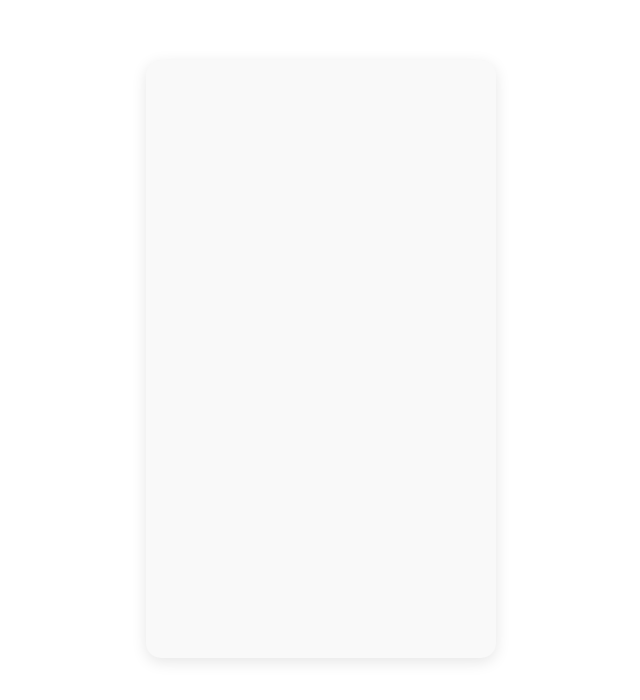
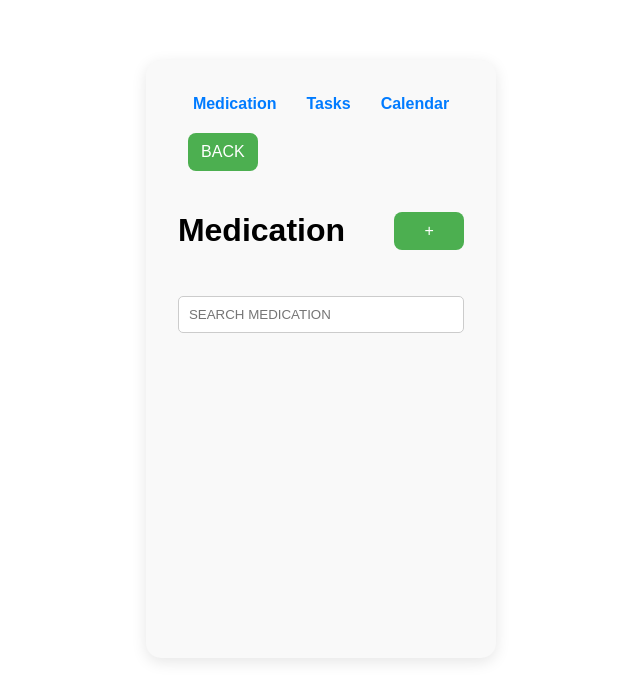
Before and after one commit to jonathanljc/HCI-Elderly-Healthcare-Application, a React (Vite) app in the folder inf2002-project/: page /medication-management in a window 1280 px wide. Before the commit this address had no page. Shown: the top 700 px of the page, without its empty margins (319-959 px from the left). Built offline with nearby package versions, Linux system fonts and the light colour scheme.

Commit message:
Add Medication Management feature and layout improvements

```diff
--- a/inf2002-project/src/App.jsx
+++ b/inf2002-project/src/App.jsx
@@ -7,6 +7,8 @@ import EditTask from './tasks/EditTask';
 import ViewTask from './tasks/ViewTask';
 import Homepage from './Homepage/Homepage';
 import Signup from './Auth/Signup';
+import MedicationManagement from './medication/MedicationManagement';
+import Notification from './medication/Notification';
 
 import Login from './Auth/Login'; // Import the Homepage component
 import './tasks/TaskList.css';
@@ -28,7 +30,7 @@ const App = () => {
 
   const saveTask = (task) => {
     if (task.id) {
-      setTasks(tasks.map(t => t.id === task.id ? { ...t, ...task } : t));
+      setTasks(tasks.map((t) => (t.id === task.id ? { ...t, ...task } : t)));
     } else {
       task.id = new Date().getTime();
       setTasks([...tasks, task]);
@@ -38,13 +40,12 @@ const App = () => {
   };
 
   const deleteTask = (taskId) => {
-    setTasks(tasks.filter(task => task.id !== taskId));
+    setTasks(tasks.filter((task) => task.id !== taskId));
     navigate('/');
   };
 
   return (
     <div className="app-container">
-
       <Routes>
         <Route path="/" element={<Login />} />
         <Route path="/signup" element={<Signup />} />
@@ -52,35 +53,24 @@ const App = () => {
         <Route
           path="/tasks"
           element={
-            <TaskList
-              tasks={tasks}
-              onAddTask={addTask}
-              onEditTask={editTask}
-            />
+            <TaskList tasks={tasks} onAddTask={addTask} onEditTask={editTask} />
           }
         />
-        <Route
-          path="/add-task"
-          element={<AddTask onSave={saveTask} />}
-        />
+        <Route path="/add-task" element={<AddTask onSave={saveTask} />} />
         <Route
           path="/edit-task"
-          element={
-            <EditTask
-              tasks={tasks}
-              onSave={saveTask}
-            />
-          }
+          element={<EditTask tasks={tasks} onSave={saveTask} />}
         />
         <Route
           path="/view-task"
-          element={
-            <ViewTask
-              onSave={saveTask}
-              onDelete={deleteTask}
-            />
-          }
+          element={<ViewTask onSave={saveTask} onDelete={deleteTask} />}
         />
+        <Route path="/" element={<h1>Welcome to Elderhealth</h1>} />
+        <Route
+          path="/medication-management"
+          element={<MedicationManagement />}
+        />
+        <Route path="/notification" element={<Notification />} />
       </Routes>
     </div>
   );
--- /dev/null
+++ b/inf2002-project/src/medication/MedicationManagement.css
@@ -0,0 +1,77 @@
+/* Ensure the main container is flush to the top */
+.medication-management {
+  font-family: Arial, sans-serif;
+  max-width: 400px;
+  margin: 0 auto;
+  position: relative;
+  padding-top: 0;
+}
+
+/* Navbar and back button */
+.back-button {
+  display: block;
+  width: fit-content;
+  margin: 10px 0 20px 10px; /* Space from the top of the container and aligned to the left */
+  padding: 10px;
+  border: none;
+  background-color: #4caf50;
+  color: white;
+  cursor: pointer;
+}
+
+.back-button:hover {
+  background-color: #45a049;
+}
+
+.header {
+  display: flex;
+  align-items: center;
+  justify-content: space-between;
+  margin-bottom: 20px;
+}
+
+.add-button,
+.add-medication-button {
+  padding: 10px;
+  border: none;
+  background-color: #4caf50;
+  color: white;
+  cursor: pointer;
+}
+
+.add-button:hover,
+.add-medication-button:hover {
+  background-color: #45a049;
+}
+
+.search-bar {
+  width: 100%;
+  padding: 10px;
+  margin-bottom: 20px;
+  border: 1px solid #ccc;
+}
+
+.medication-list .medication-item {
+  display: flex;
+  justify-content: space-between;
+  border: 1px solid #ccc;
+  padding: 10px;
+  margin-bottom: 10px;
+}
+
+.add-medication {
+  border-top: 1px solid #ccc;
+  padding-top: 20px;
+}
+
+.form-selection button {
+  margin: 5px;
+  padding: 10px;
+  border: none;
+  background-color: #ddd;
+  cursor: pointer;
+}
+
+.form-selection button:hover {
+  background-color: #ccc;
+}
--- /dev/null
+++ b/inf2002-project/src/medication/MedicationManagement.jsx
@@ -0,0 +1,146 @@
+import { useState } from 'react';
+import PropTypes from 'prop-types';
+import './MedicationManagement.css';
+import Navbar from '../navbar/Navbar';
+
+const MedicationManagement = () => {
+  const [medications, setMedications] = useState([]);
+  const [showAddMedicine, setShowAddMedicine] = useState(false);
+
+  const handleAddMedication = () => {
+    setShowAddMedicine(true);
+  };
+
+  const handleBack = () => {
+    setShowAddMedicine(false);
+  };
+
+  return (
+    <div className="medication-management">
+      <Navbar />
+
+      {/* Back button - appears in both views */}
+      <button className="back-button" onClick={handleBack}>
+        BACK
+      </button>
+
+      {!showAddMedicine ? (
+        <div className="medication-list-view">
+          <div className="header">
+            <h1>Medication</h1>
+            <button className="add-button" onClick={handleAddMedication}>
+              +
+            </button>
+          </div>
+
+          <input
+            type="text"
+            placeholder="SEARCH MEDICATION"
+            className="search-bar"
+          />
+
+          <div className="medication-list">
+            {medications.map((med, index) => (
+              <div key={index} className="medication-item">
+                <p>Name</p>
+                <p>Dosage</p>
+                <p>Frequency</p>
+              </div>
+            ))}
+          </div>
+        </div>
+      ) : (
+        <AddMedicine
+          setShowAddMedicine={setShowAddMedicine}
+          setMedications={setMedications}
+        />
+      )}
+    </div>
+  );
+};
+
+const AddMedicine = ({ setShowAddMedicine, setMedications }) => {
+  const [newMedication, setNewMedication] = useState({
+    name: '',
+    form: '',
+    dosage: '',
+    duration: '',
+  });
+
+  const handleAdd = () => {
+    setMedications((prev) => [...prev, newMedication]);
+    setShowAddMedicine(false);
+  };
+
+  return (
+    <div className="add-medication">
+      <h2>New Medicine</h2>
+
+      <label>
+        Name:
+        <input
+          type="text"
+          value={newMedication.name}
+          onChange={(e) =>
+            setNewMedication({ ...newMedication, name: e.target.value })
+          }
+        />
+      </label>
+
+      <div className="form-selection">
+        <button
+          onClick={() => setNewMedication({ ...newMedication, form: 'Tablet' })}
+        >
+          Tablet
+        </button>
+        <button
+          onClick={() => setNewMedication({ ...newMedication, form: 'Pill' })}
+        >
+          Pill
+        </button>
+        <button
+          onClick={() => setNewMedication({ ...newMedication, form: 'Bottle' })}
+        >
+          Bottle
+        </button>
+      </div>
+
+      <label>
+        Dosage:
+        <input
+          type="text"
+          placeholder="Amt"
+          value={newMedication.dosage}
+          onChange={(e) =>
+            setNewMedication({ ...newMedication, dosage: e.target.value })
+          }
+        />
+        <input type="text" placeholder="Unit" />
+      </label>
+
+      <label>
+        Duration:
+        <input
+          type="text"
+          placeholder="Start date"
+          value={newMedication.duration}
+          onChange={(e) =>
+            setNewMedication({ ...newMedication, duration: e.target.value })
+          }
+        />
+        <input type="text" placeholder="End date" />
+      </label>
+
+      <button className="add-medication-button" onClick={handleAdd}>
+        Add
+      </button>
+    </div>
+  );
+};
+
+AddMedicine.propTypes = {
+  setShowAddMedicine: PropTypes.func.isRequired,
+  setMedications: PropTypes.func.isRequired,
+};
+
+export default MedicationManagement;
--- /dev/null
+++ b/inf2002-project/src/medication/Notification.css
@@ -0,0 +1,24 @@
+.notification {
+  font-family: Arial, sans-serif;
+  padding: 20px;
+  max-width: 400px;
+  margin: auto;
+  border-top: 1px solid #ccc;
+  padding-top: 20px;
+}
+
+.notification-item {
+  display: flex;
+  align-items: center;
+  padding: 10px;
+  border: 1px solid #f44336;
+  background-color: #ffdddd;
+}
+
+.notification-icon {
+  width: 20px;
+  height: 20px;
+  background-color: #f44336;
+  margin-right: 10px;
+  border-radius: 50%;
+}
--- /dev/null
+++ b/inf2002-project/src/medication/Notification.jsx
@@ -0,0 +1,15 @@
+// import React from 'react';
+import './Notification.css';
+
+const Notification = () => {
+  return (
+    <div className="notification">
+      <div className="notification-item">
+        <div className="notification-icon"></div>
+        <p>Reminder! Time to take your medicine</p>
+      </div>
+    </div>
+  );
+};
+
+export default Notification;
--- a/inf2002-project/src/navbar/Navbar.jsx
+++ b/inf2002-project/src/navbar/Navbar.jsx
@@ -4,7 +4,7 @@ import './Navbar.css';
 const Navbar = () => {
   return (
     <nav className="navbar">
-      <Link to="/medication">Medication</Link>
+      <Link to="/medication-management">Medication</Link>
       <Link to="/tasks">Tasks</Link>
       <Link to="/calendar">Calendar</Link>
     </nav>
```
